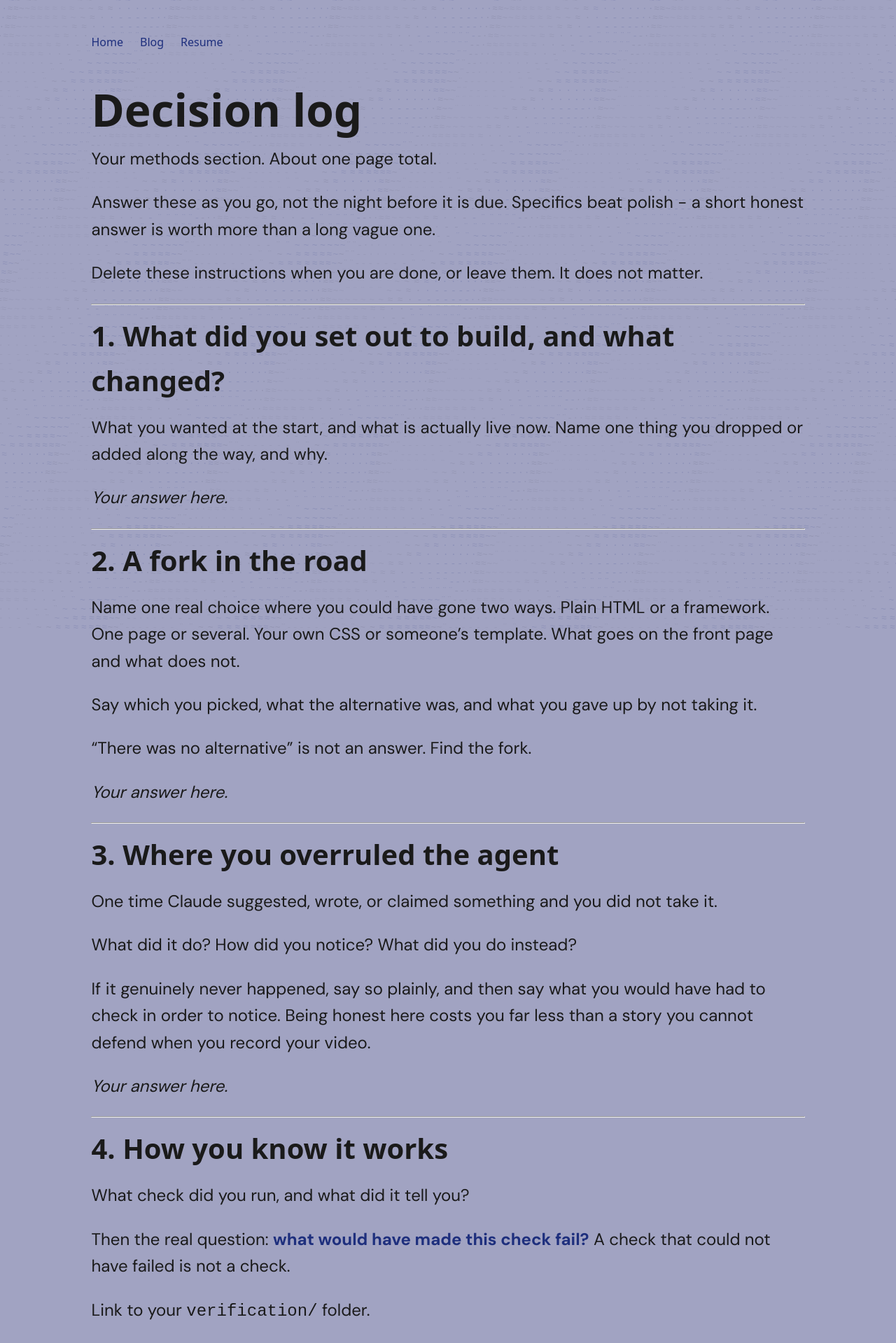
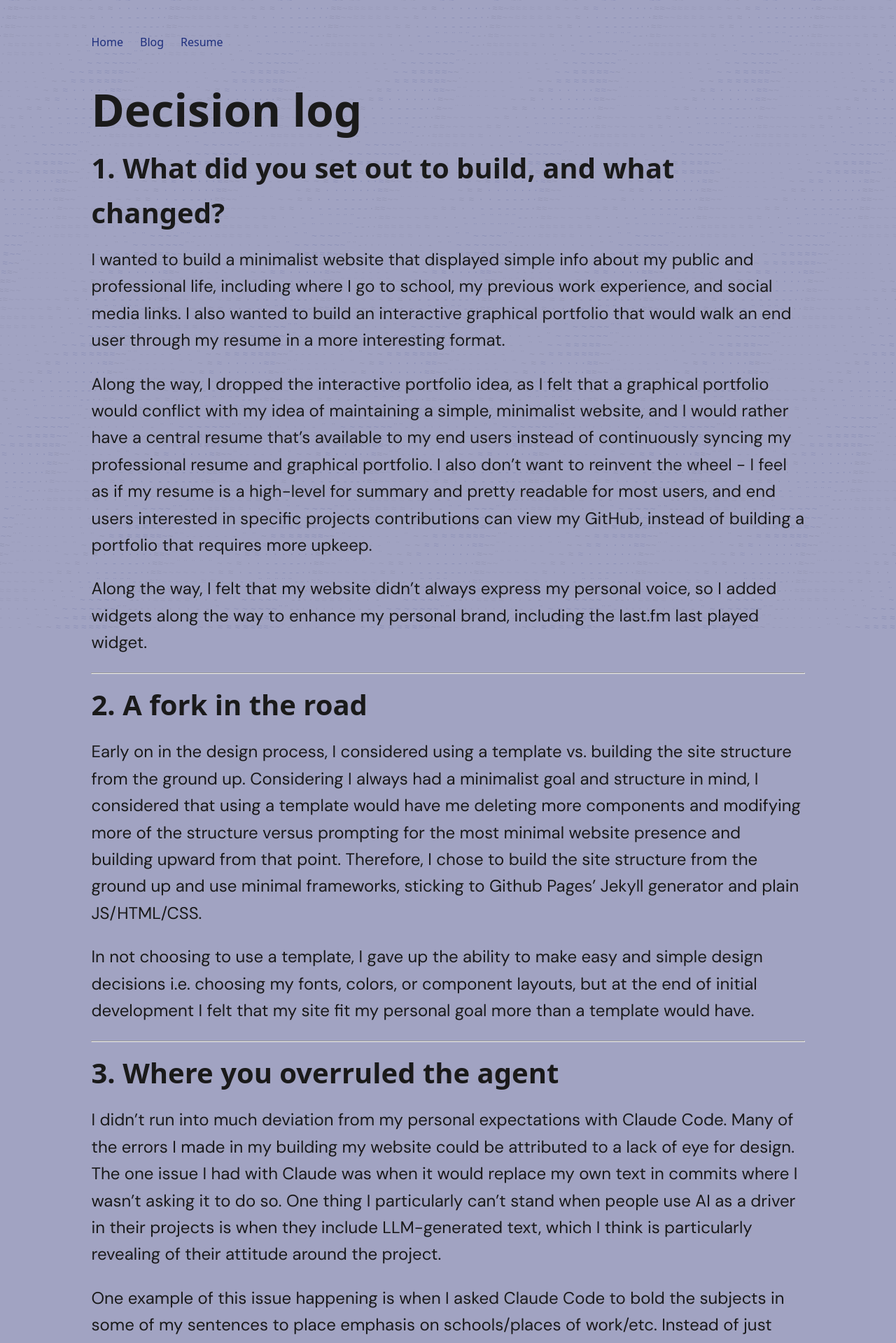
Before and after one commit to hokeluc/hokeluc.github.io, a Jekyll site: the page built from DECISIONS.md, in a window 1280 px wide. Shown: the top 1919 px of the page at 70% size. Built offline with Jekyll 4.4.1, drawn with Linux system fonts in a browser that asks for light colours; some web fonts are replaced; our own code applies the rules of GitHub Pages for plain Markdown files; some of the changed text lies outside the part shown.

Commit message:
All files added for submission

```diff
--- a/DECISIONS.md
+++ b/DECISIONS.md
@@ -1,69 +1,41 @@
 # Decision log
-
-Your methods section. About one page total.
-
-Answer these as you go, not the night before it is due.
-Specifics beat polish - a short honest answer is worth more than a long vague one.
-
-Delete these instructions when you are done, or leave them. It does not matter.
-
----
 
 ## 1. What did you set out to build, and what changed?
 
-What you wanted at the start, and what is actually live now.
-Name one thing you dropped or added along the way, and why.
+I wanted to build a minimalist website that displayed simple info about my public and professional life, including where I go to school, my previous work experience, and social media links. I also wanted to build an interactive graphical portfolio that would walk an end user through my resume in a more interesting format.
 
-*Your answer here.*
+Along the way, I dropped the interactive portfolio idea, as I felt that a graphical portfolio would conflict with my idea of maintaining a simple, minimalist website, and I would rather have a central resume that's available to my end users instead of continuously syncing my professional resume and graphical portfolio. I also don't want to reinvent the wheel - I feel as if my resume is a high-level for summary and pretty readable for most users, and end users interested in specific projects contributions can view my GitHub, instead of building a portfolio that requires more upkeep.
+
+Along the way, I felt that my website didn't always express my personal voice, so I added widgets along the way to enhance my personal brand, including the last.fm last played widget.
 
 ---
 
 ## 2. A fork in the road
 
-Name one real choice where you could have gone two ways.
-Plain HTML or a framework. One page or several. Your own CSS or someone's template.
-What goes on the front page and what does not.
+Early on in the design process, I considered using a template vs. building the site structure from the ground up. Considering I always had a minimalist goal and structure in mind, I considered that using a template would have me deleting more components and modifying more of the structure versus prompting for the most minimal website presence and building upward from that point. Therefore, I chose to build the site structure from the ground up and use minimal frameworks, sticking to Github Pages' Jekyll generator and plain JS/HTML/CSS.
 
-Say which you picked, what the alternative was, and what you gave up by not taking it.
-
-"There was no alternative" is not an answer. Find the fork.
-
-*Your answer here.*
+In not choosing to use a template, I gave up the ability to make easy and simple design decisions i.e. choosing my fonts, colors, or component layouts, but at the end of initial development I felt that my site fit my personal goal more than a template would have.
 
 ---
 
 ## 3. Where you overruled the agent
 
-One time Claude suggested, wrote, or claimed something and you did not take it.
+I didn't run into much deviation from my personal expectations with Claude Code. Many of the errors I made in my building my website could be attributed to a lack of eye for design. The one issue I had with Claude was when it would replace my own text in commits where I wasn't asking it to do so. One thing I particularly can't stand when people use AI as a driver in their projects is when they include LLM-generated text, which I think is particularly revealing of their attitude around the project.
 
-What did it do? How did you notice? What did you do instead?
-
-If it genuinely never happened, say so plainly, and then say what you would have had to
-check in order to notice. Being honest here costs you far less than a story you cannot
-defend when you record your video.
-
-*Your answer here.*
+One example of this issue happening is when I asked Claude Code to bold the subjects in some of my sentences to place emphasis on schools/places of work/etc. Instead of just adding the tag around those subjects, it modified my entire sentence structure, and then I was left with a paragraph that didn't reflect my own voice. I noticed upon checking the diff after my initial prompt and manual verification via Claude generating design artifacts after every change. Instead of keeping these changes, I restored the file to the previous commit and explicitly instructed Claude to not modify text that I wrote myself. I think specifying these instructions in a project-level steering file would lower the risk of this happening next time.
 
 ---
 
 ## 4. How you know it works
 
-What check did you run, and what did it tell you?
+In my design process, I used Claude Artifacts to verify that the design choices I were implementing looked how I expected, which allowed me to iterate through fast when designing and positioning each component. When finishing my initial site build and verifying the new components rendered correctly on the website. I used a verification prompt (verification/prompt.md) to return the raw HTML structure for the site for each valid page, as well as a screenshot in my local browser environment of what each page looked like.
 
-Then the real question: **what would have made this check fail?**
-A check that could not have failed is not a check.
+Pasting the prompt into a new Claude Code session allowed Claude to perform all the steps needed for manual verification, which returned a fetch text file and screenshot for each page. I could then create a new Claude Code session to act as a review agent, inspecting the verification files to make sure my vision was being executed, although for most of the building process I manually inspected the fetch files and screenshot files.
 
-Link to your `verification/` folder.
-
-*Your answer here.*
+As I potentially add more pages and/or add more interactive blog posts, I can continue to use this verification workflow. Any error in status code and content syntax would result in a fail in the verification check as per the prompt.
 
 ---
 
 ## 5. What is still wrong
 
-One thing on your own site that is not right, not finished, or that you do not
-fully understand.
-
-What would you do next, and how would you find out?
-
-*Your answer here.*
+On site load, particularly in new environments, some components are slow to load, including some of my fonts and my last.fm widget. I'd like to figure out how to optimize the load time, particularly because the website is static. I can use Cloudflare metrics as one of multiple tools to help debug this issue.
--- a/style.css
+++ b/style.css
@@ -46,6 +46,8 @@ body {
   height: 100%;
   z-index: -1;
   pointer-events: none;
+  will-change: transform;
+  transform: translateZ(0);
 }
 
 a {
```
Also changed, not shown: verification/README.md (added, +42 -0 lines), verification/blog-first-post-fetch.txt (added, +61 -0 lines), verification/home-fetch.txt (added, +31 -0 lines), verification/prompt.md (added, +82 -0 lines), verification/resume-fetch.txt (added, +33 -0 lines), verification/blog-first-post-screenshot.png (added), verification/home-screenshot.png (added), verification/resume-screenshot.png (added), 2 other files.
